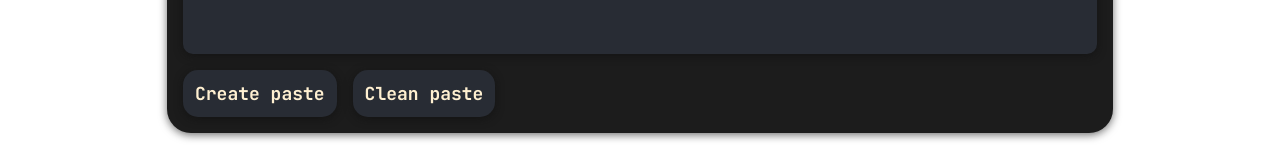
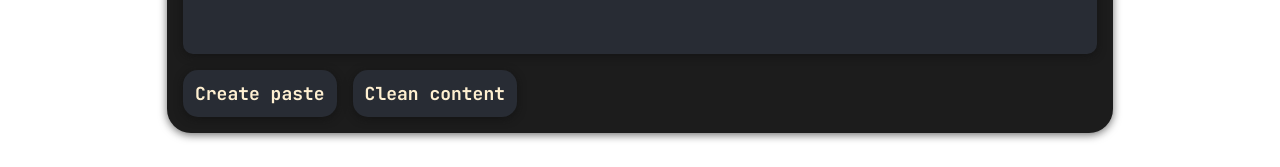
Before and after one commit to LeMeTwo/BasedBean, a React (Vite) app in the folder application/frontend/webpage/: page /home in a window 1280 px wide. Shown: the part 593-760 px from the top of the page. Built offline with nearby package versions, Linux system fonts and the light colour scheme.

Commit message:
fix paste component readability

```diff
--- a/application/frontend/webpage/src/components/Paste.tsx
+++ b/application/frontend/webpage/src/components/Paste.tsx
@@ -15,11 +15,7 @@ function getHeaders() {
     return headers;
 }
 
-function Paste({ pasteKey }) {
-    const [title, setTitle] = useState("");
-    const [text, setText] = useState("");
-
-    const getPaste = (key: string, setText: any, setTitle: any) => {
+function getPaste(key: string, setText: any, setTitle: any) {
     fetch("http://localhost:8090/paste/" + key, {
         method: "GET",
     })
@@ -34,13 +30,9 @@ function Paste({ pasteKey }) {
         .catch((error: Error) => {
             console.log(Number(error.message));
         });
-    };
-
-    if (pasteKey !== undefined) {
-        getPaste(pasteKey, setText, setTitle);
 }
 
-    const savePaste = () => {
+function createPaste(text: string, title: string) {
     fetch("http://localhost:8090/paste", {
         method: "POST",
         headers: getHeaders(),
@@ -54,11 +46,19 @@ function Paste({ pasteKey }) {
         .catch((error: Error) => {
             console.log(Number(error.message));
         });
-    };
+}
 
-    const cleanPaste = () => {
+function cleanContent(setText: any) {
     setText("");
-    };
+}
+
+function Paste({ pasteKey }: any) {
+    const [title, setTitle] = useState("");
+    const [text, setText] = useState("");
+
+    if (pasteKey !== undefined) {
+        getPaste(pasteKey, setText, setTitle);
+    }
 
     return (
         <>
@@ -79,11 +79,17 @@ function Paste({ pasteKey }) {
                     onChange={(e) => setText(e.target.value)}
                 ></textarea>
                 <div className="containerButtons">
-                    <button className="styleButton" onClick={savePaste}>
+                    <button
+                        className="styleButton"
+                        onClick={() => createPaste(text, title)}
+                    >
                         Create paste
                     </button>
-                    <button className="styleButton" onClick={cleanPaste}>
-                        Clean paste
+                    <button
+                        className="styleButton"
+                        onClick={() => cleanContent(setText)}
+                    >
+                        Clean content
                     </button>
                 </div>
             </div>
```
Lines whose indentation alone changed are shown as unchanged.
